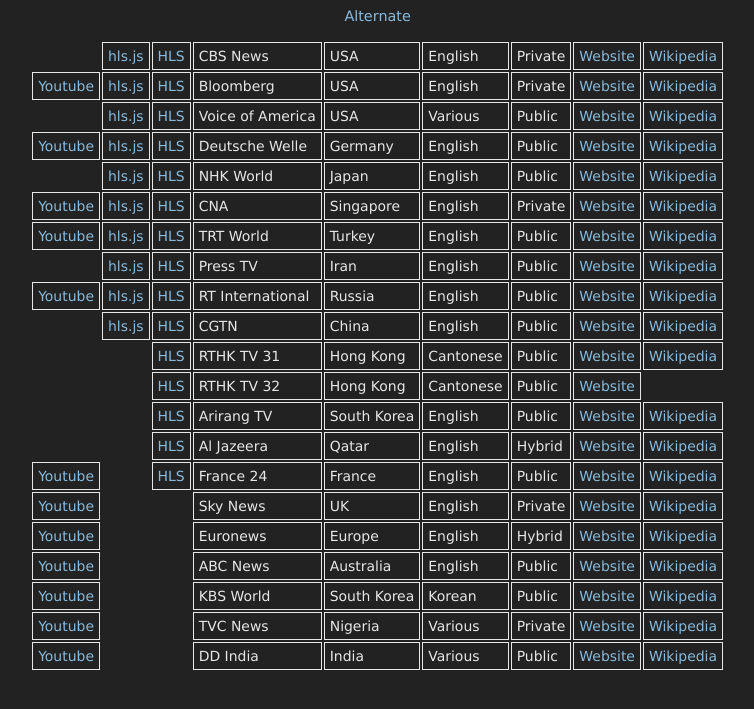
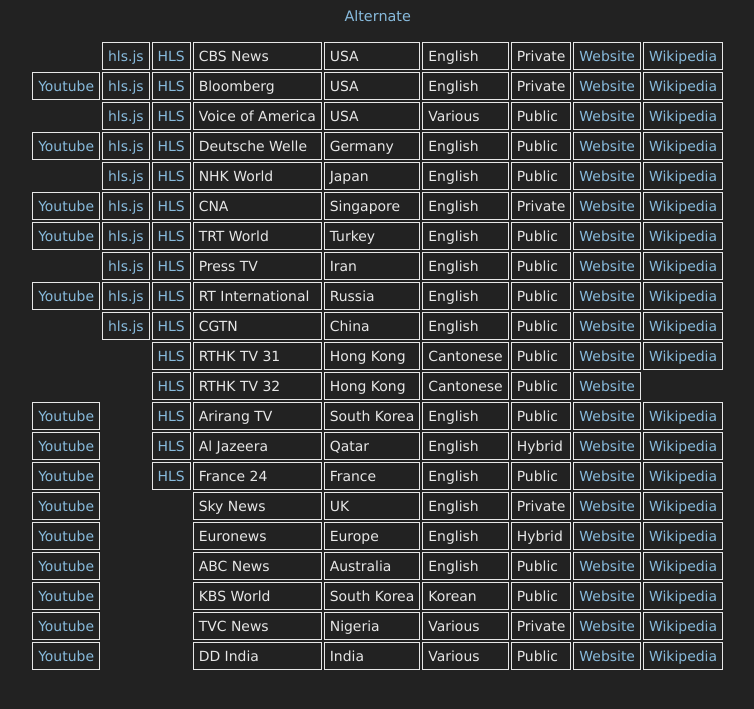
Before and after one commit to danburd/danburd.github.io, a Jekyll site: the page tvnews.html, which Jekyll copies as it is, in a window 1280 px wide. Shown: the top 709 px of the page, without its empty margins (264-1018 px from the left). Built offline with Jekyll 4.4.1, drawn with Linux system fonts in a browser that asks for light colours.

Commit message:
Added more Youtube links

```diff
--- a/tvnews.html
+++ b/tvnews.html
@@ -141,7 +141,7 @@
     <td></td>
   </tr>
   <tr>
-    <td></td>
+    <td><a href="https://www.youtube.com/channel/UC-PHIZjV-oX8H7zD1cCN2NQ/live">Youtube</a></td>
     <td></td>
     <td><a href="http://amdlive-ch01.ctnd.com.edgesuite.net/arirang_1ch/smil:arirang_1ch.smil/playlist.m3u8">HLS</a></td>
     <td>Arirang TV</td>
@@ -152,7 +152,7 @@
     <td><a href="https://en.wikipedia.org/wiki/ArirangTV">Wikipedia</a></td>
   </tr>
   <tr>
-    <td></td>
+    <td><a href="https://www.youtube.com/channel/UCNye-wNBqNL5ZzHSJj3l8Bg/live">Youtube</a></td>
     <td></td>
     <td><a href="http://aljazeera-eng-hd-live.hls.adaptive.level3.net/aljazeera/english2/index.m3u8">HLS</a></td>
     <td>Al Jazeera</td>
```
